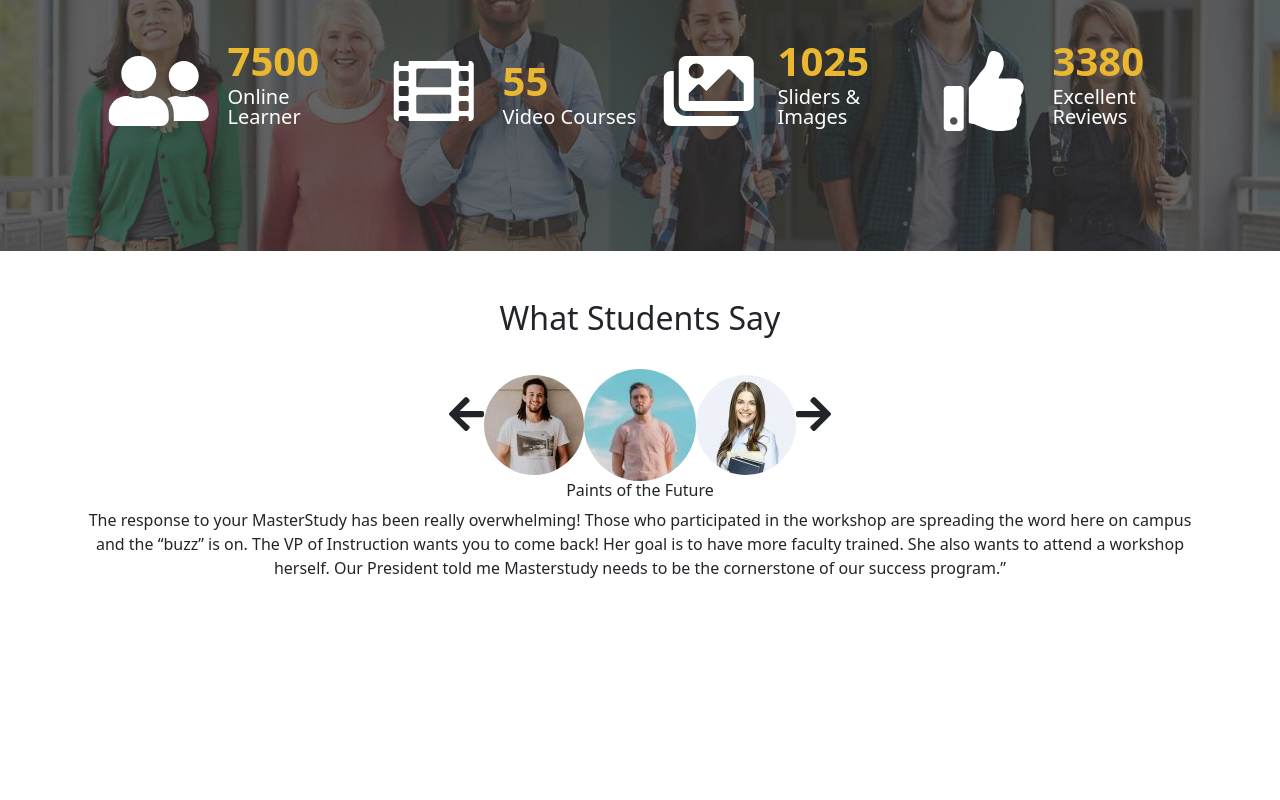
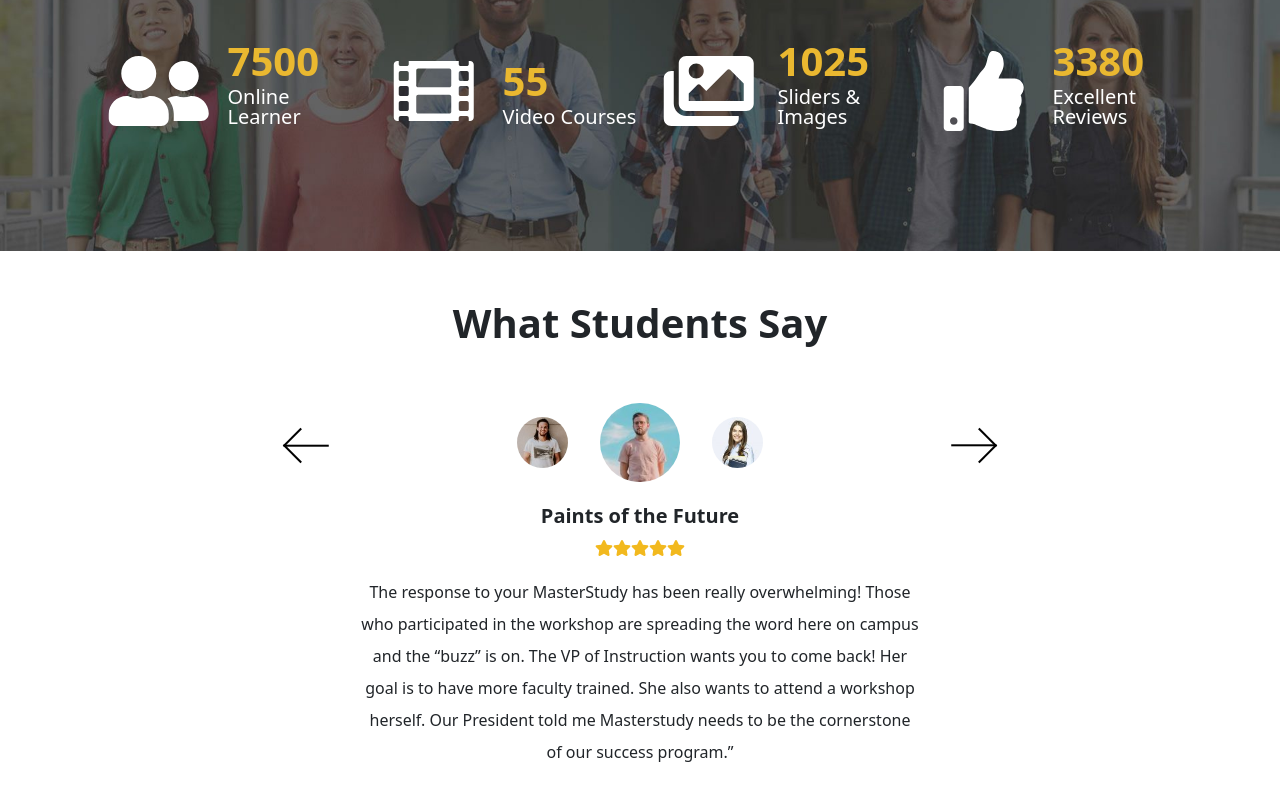
Before and after one commit to DenuccioDiego/proj-html-vuejs, a Vue app: page / in a window 1280 px wide. Shown: the part 4190-4990 px from the top of the page. Before the commit the page ends 4786 px from the top, so only its background shows below. Built offline with nearby package versions, Linux system fonts and the light colour scheme.

Commit message:
Section WhatStudentsSay(carousel) complete

```diff
--- a/src/App.vue
+++ b/src/App.vue
@@ -102,7 +102,7 @@ export default {
 @import "../node_modules/bootstrap/scss/bootstrap.scss";
 
 :root{
-
+  --starColor: #f2b91e;
   --fuelYellow: #eab830;
   --bho: #f09b23;
   --hoverlinks: #f9c5a3;
--- a/src/components/WhatStudentsSay(carousel).vue
+++ b/src/components/WhatStudentsSay(carousel).vue
@@ -1,23 +1,37 @@
 <template>
      <div>
-          <h2 class="text-center pt-5 pb-4">What Students Say</h2>
-          <div class="container">
-               <div class="text-center">
-                    <font-awesome-icon v-on:click="decrement()" class="fs-1 " :icon="['fas', 'arrow-left']" />
 
-                    <img v-for="(studentImage, index) in students" :key="students[index]"
-                    :src="require('../assets/images/'+studentImage.img)" alt=""
-                    :class="(counter == index) ? 'grande' : ''"
-                    class="rounded-circle col"
-                    >
+          <h2 class="text-center pt-5 pb-4 fw-bolder fs-1">What Students Say</h2>
 
-                    <font-awesome-icon v-on:click="increment()" class="fs-1" :icon="['fas', 'arrow-right']" />
+          <div class="container pt-4 pb-5">
+
+               <div class="text-center d-flex justify-content-center">
+                    <div v-on:click="decrement()" class="fs-1 mx-5 long-arrow-left col-3"></div>
+
+                    <div class="col-6">
+                         <img v-for="(studentImage, index) in students" :key="students[index]"
+                         :src="require('../assets/images/'+studentImage.img)" alt=""
+                         :class="(counter == index) ? 'selection' : ''"
+                         class="rounded-circle  px-3"
+                         >
+                    </div>
+
+                    <div v-on:click="increment()" class="fs-1 mx-5 long-arrow-right col-3"></div>
                </div>
-               <div v-show="counter == index" class="text-center" v-for="(student, index) in students" :key="students[index]">
-                    <h6>{{student.title}}</h6>
-                    <p> {{student.text}} </p>
+
+               <div v-show="counter == index" class="pt-3" v-for="(student, index) in students" :key="students[index]">
+
+                    <h5 class="text-center fw-bolder">{{student.title}}</h5>
+
+                    <div class="text-center">
+                         <font-awesome-icon v-for="indexStar in (student.rating)" :key="indexStar" class="star" :icon="['fas', 'star']" />
+                    </div>
+
+                    <p class="w-50 mx-auto text-center pt-3 lh-lg"> {{student.text}} </p>
                </div>
+
           </div>
+
      </div>
 </template>
 
@@ -31,16 +45,19 @@ export default{
                     {
                          img : "1-100x100.jpg",
                          title: "Come as you care",
+                         rating : 5,
                          text : " MasterStudy used is an excellent workshop whether you come as a counselor, advisor, administrator, or faculty member. I am going home empowered. I am looking forward to attending the On Course MasterStudy and the MasterStudy National Conference next year and facilitating the use of this excellent retention/student success course at my college.",
                     },
                     {
                          img : "2-100x100.jpg",
                          title: "Paints of the Future",
+                         rating : 5,
                          text : " The response to your MasterStudy has been really overwhelming! Those who participated in the workshop are spreading the word here on campus and the “buzz” is on. The VP of Instruction wants you to come back! Her goal is to have more faculty trained. She also wants to attend a workshop herself. Our President told me Masterstudy needs to be the cornerstone of our success program.”",
                     },
                     {
                          img : "4-100x100.jpg",
                          title: "Investing for Your Future",
+                         rating : 5,
                          text : " It is no exaggeration to say this MasterStudy experience was transformative–both professionally and personally. This workshop will long remain a high point of my life. Thanks again…. I am feeling energized and eager to start teaching my class next week. I can’t wait to use all of my new teaching tools. I will absolutely recommend this workshop to other educators!",
                     },
                ],
@@ -79,8 +96,50 @@ export default{
 
 <style scoped lang="scss">
 
- .grande{
-     width: 10%;
- }
+
+
+img{
+     width: 15%;
+}
+
+.star{
+     color: var(--starColor);
+
+}
+
+.selection{
+     width: 20%;
+}
+
+.long-arrow-right,
+.long-arrow-left{
+  display: block;
+  margin: 30px auto;
+  width: 25px;
+  height: 25px;
+  border-top: 2px solid #000;
+  border-left: 2px solid #000;
+}
+
+.long-arrow-right{
+ transform: rotate(135deg);
+}
+
+
+.long-arrow-left{
+ transform: rotate(-45deg);
+}
+
+.long-arrow-right::after,
+.long-arrow-left::after{
+  content: "";
+  display: block;
+  width: 2px;
+  height: 45px;
+  background-color: black;
+  transform: rotate(-45deg) translate(15px, 4px);
+  left: 0;
+  top: 0;
+}
 
 </style>
--- a/src/main.js
+++ b/src/main.js
@@ -3,11 +3,12 @@ import App from './App.vue'
 
 
 import { library} from '@fortawesome/fontawesome-svg-core'
-import { faClock, faSignal, faBars, faRocket, faCog, faShoppingBag, faThumbsUp, faFilm, faUserFriends, faImages, faArrowLeft, faArrowRight } from '@fortawesome/free-solid-svg-icons'
+import { faClock, faSignal, faBars, faRocket, faCog, faShoppingBag, faThumbsUp, faFilm, faUserFriends, faImages, faArrowLeft, faArrowRight, faStar } from '@fortawesome/free-solid-svg-icons'
 import { FontAwesomeIcon} from '@fortawesome/vue-fontawesome'
 import {faFacebook, faFontAwesome, faInstagram, faLinkedin, faTwitter,} from "@fortawesome/free-brands-svg-icons"
 import { far, } from '@fortawesome/free-regular-svg-icons'
 
+library.add(faStar)
 library.add(faArrowRight)
 library.add(faArrowLeft)
 library.add(faThumbsUp)
```
